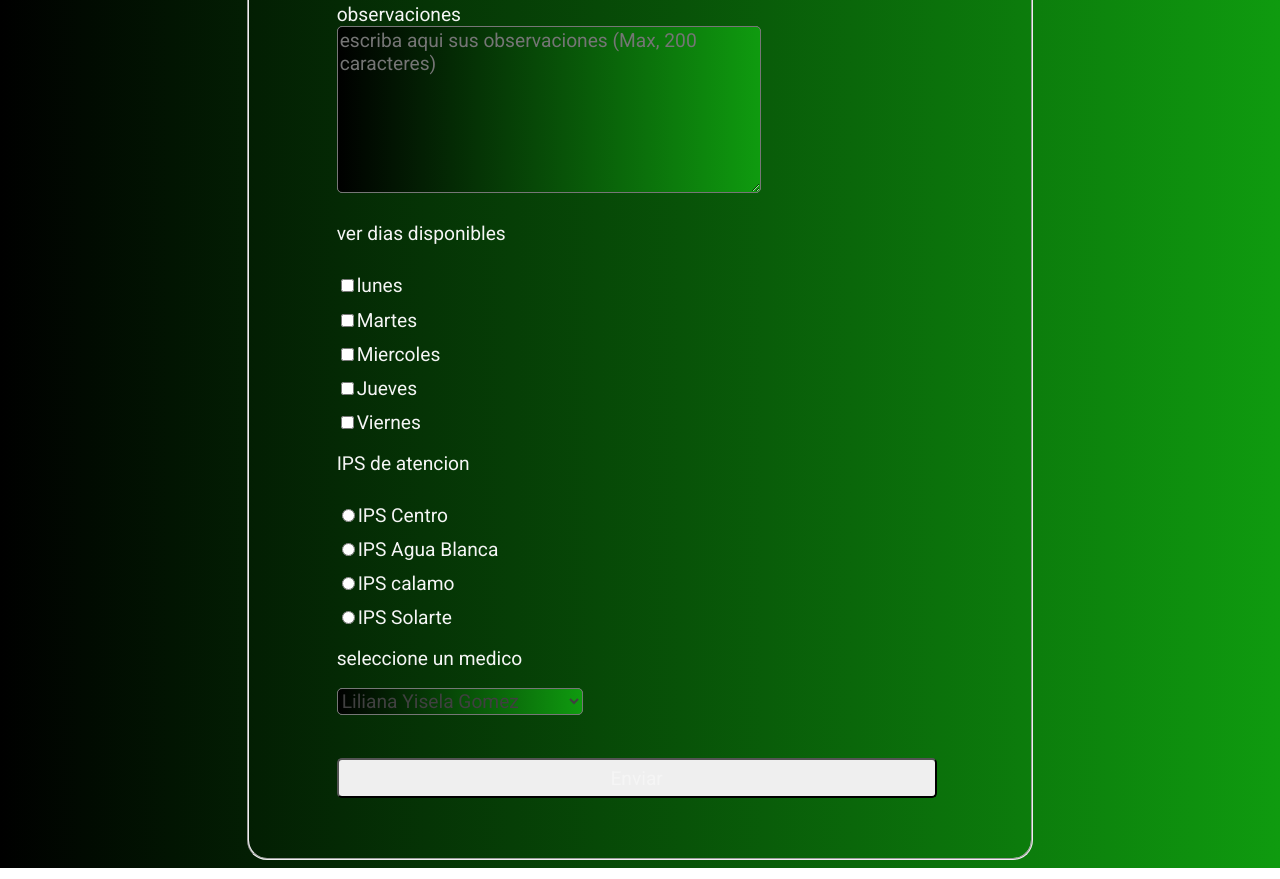
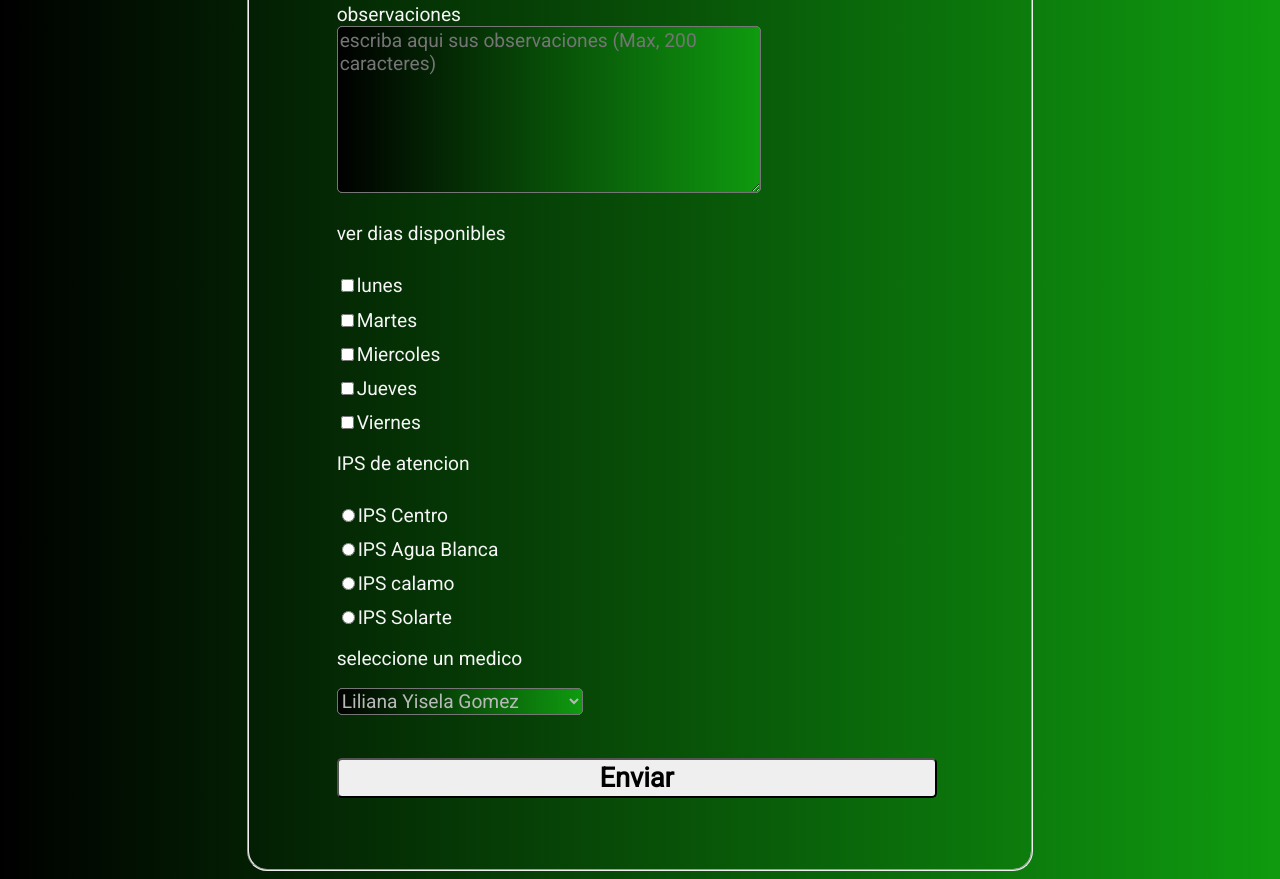
Before and after one commit to ShDigui/MiSitioWeb, a plain HTML site: page formulario.html in a window 1280 px wide. Shown: the part 478-1357 px from the top of the page. Drawn offline with Linux system fonts and the light colour scheme.

Commit message:
formulario

```diff
--- a/css/formulario.css
+++ b/css/formulario.css
@@ -22,7 +22,7 @@ fieldset {
     margin-bottom: 1.3em;
     font-family: 'Roboto', sans-serif;font-family: 'Roboto', sans-serif;
     font-size: 1.2em;
-    color: rgb(64, 64,64);
+    color: rgb(185, 185, 185);
     border-radius: 5px;
     background-image: linear-gradient(to right ,#000000,#0f9b0f);
 }
@@ -38,8 +38,9 @@ label {
 .controls-boton {
     margin-bottom: 1.3em;
     font-family: 'Roboto', sans-serif;font-family: 'Roboto', sans-serif;
-    font-size: 1.2em;
-    color: whitesmoke;
+    font-size: 1.7em;
+    font-weight: 900;
+    color: black;
     border-radius: 5px;
     height: 40px;
     width: 600px;
```
